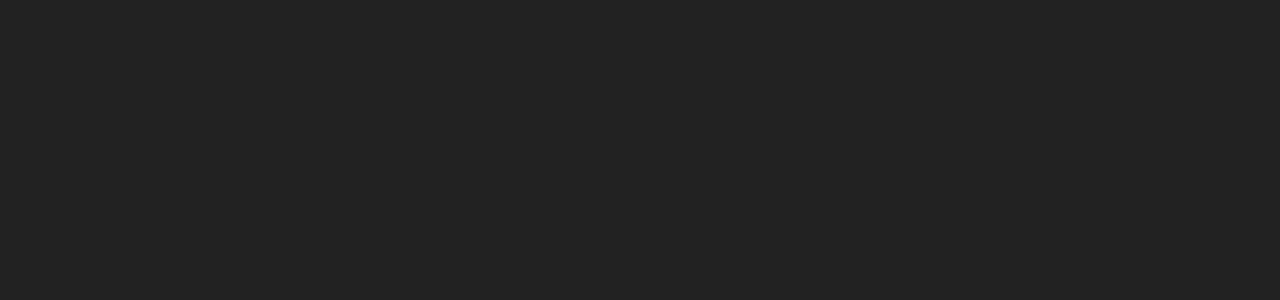
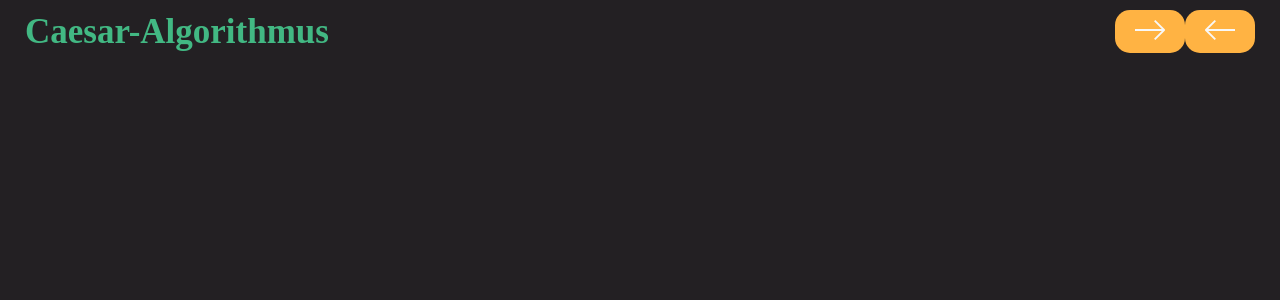
Before and after one commit to LouisLohmer/Caesar-Algorithmus, a Vue app in the folder caesar-algorithm/: page / in a window 1280 px wide. Shown: the top 300 px of the page. Built offline with nearby package versions, Linux system fonts and the light colour scheme.

Commit message:
create header

```diff
--- a/caesar-algorithm/src/App.vue
+++ b/caesar-algorithm/src/App.vue
@@ -1,5 +1,9 @@
-<script setup></script>
+<script setup>
+import startScreen from "./components/startScreen.vue";
+</script>
 
-<template></template>
+<template>
+  <startScreen></startScreen>
+</template>
 
 <style scoped></style>
--- a/caesar-algorithm/src/assets/base.css
+++ b/caesar-algorithm/src/assets/base.css
@@ -2,21 +2,17 @@
 :root {
   /* global colors */
   --white: #f8f8f8;
-    --black: #222222;
-    --dark-grey: rgba(84, 84, 84, 0.65);
+  --black: #232023;
+  --gold: #ffb343;
+  --green: #42b883;
 
   /* font-size */
   --text-font: 15px;
 }
 
 body {
-    min-height: 100vh;
   color: var(--white);
   background: var(--black);
-    font-family: Inter, -apple-system, BlinkMacSystemFont, 'Segoe UI', Roboto, Oxygen, Ubuntu, Cantarell,
-        'Fira Sans', 'Droid Sans', 'Helvetica Neue', sans-serif;
   font-size: var(--text-font);
-    text-rendering: optimizeLegibility;
-    -webkit-font-smoothing: antialiased;
-    -moz-osx-font-smoothing: grayscale;
+  margin: 0;
 }
--- a/caesar-algorithm/src/assets/main.css
+++ b/caesar-algorithm/src/assets/main.css
@@ -1,7 +1,13 @@
-@import './base.css';
+@import "./base.css";
 
-#app {
-    max-width: 1280px;
-    margin: 0 auto;
-    font-weight: normal;
+button {
+  border: none;
+  cursor: pointer;
+  padding: 5px 20px 5px 20px;
+  border-radius: 15px;
 }
+
+h1 {
+  font-size: 35px;
+  margin: 0;
+}
--- /dev/null
+++ b/caesar-algorithm/src/components/startScreen.vue
@@ -0,0 +1,70 @@
+<script setup></script>
+
+<template>
+  <header>
+    <nav>
+      <h1>Caesar-Algorithmus</h1>
+
+      <div>
+        <button class="closeStartScreen">
+          <svg
+            xmlns="http://www.w3.org/2000/svg"
+            viewBox="0 0 32 32"
+            class="arrow-icon-forward"
+          >
+            <path
+              d="m26.71 10.29-10-10a1 1 0 0 0-1.41 0l-10 10 1.41 1.41L15 3.41V32h2V3.41l8.29 8.29z"
+            />
+          </svg>
+        </button>
+        <button class="openStartScreen">
+          <svg
+            xmlns="http://www.w3.org/2000/svg"
+            viewBox="0 0 32 32"
+            class="arrow-icon-backwards"
+          >
+            <path
+              d="m26.71 10.29-10-10a1 1 0 0 0-1.41 0l-10 10 1.41 1.41L15 3.41V32h2V3.41l8.29 8.29z"
+            />
+          </svg>
+        </button>
+      </div>
+    </nav>
+  </header>
+</template>
+
+<style scoped>
+.arrow-icon-forward {
+  fill: var(--white);
+  height: 30px;
+  width: 30px;
+  transform: rotate(90deg);
+}
+
+.arrow-icon-backwards {
+  fill: var(--white);
+  height: 30px;
+  width: 30px;
+  transform: rotate(270deg);
+}
+
+.closeStartScreen,
+.openStartScreen {
+  background-color: var(--gold);
+}
+
+nav {
+  display: flex;
+  justify-content: space-between;
+  align-items: center;
+  padding: 10px 25px 10px 25px;
+}
+
+header {
+  width: 100%;
+}
+
+h1 {
+  color: var(--green);
+}
+</style>
```
Lines whose indentation alone changed are shown as unchanged.
